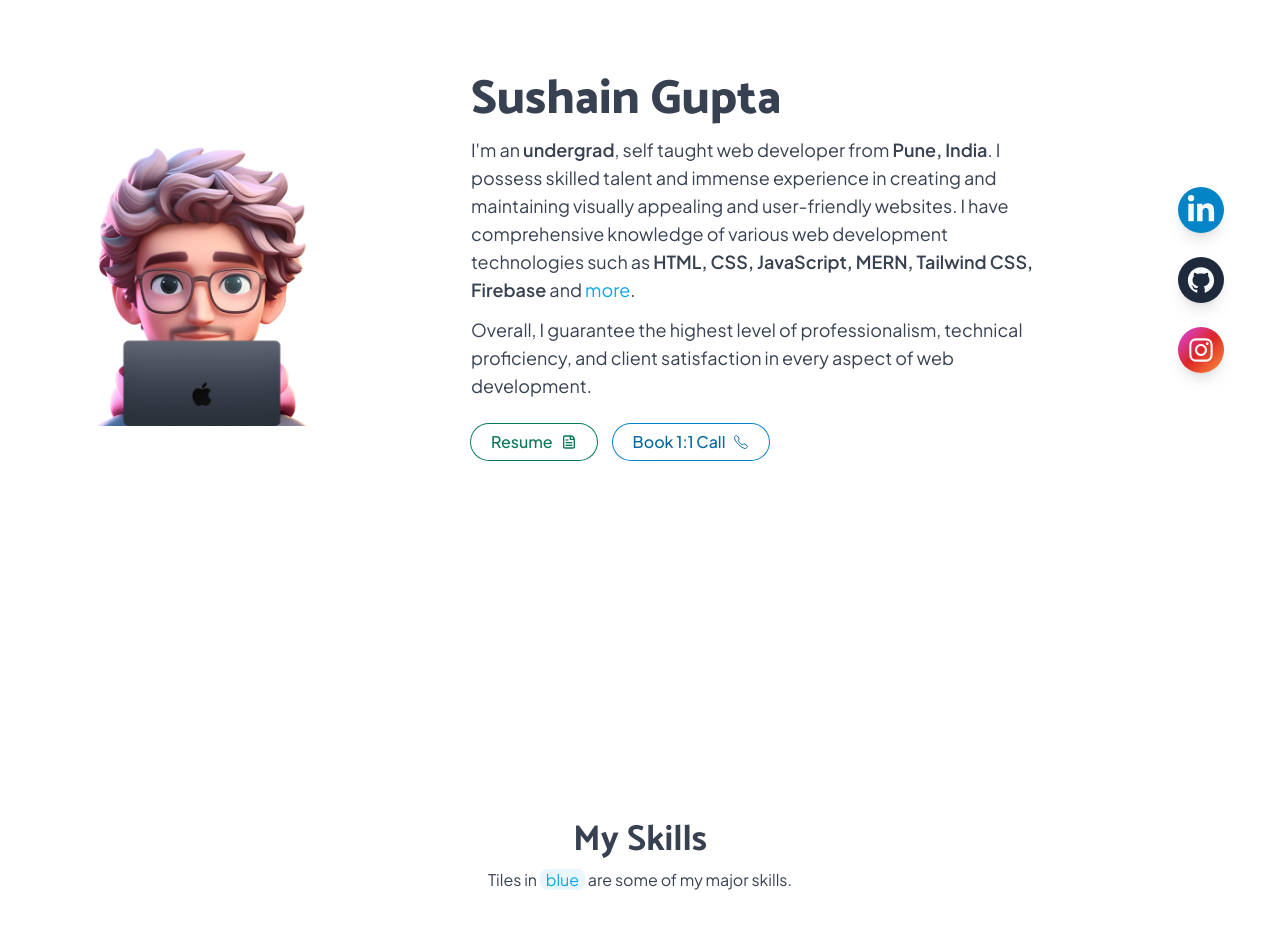
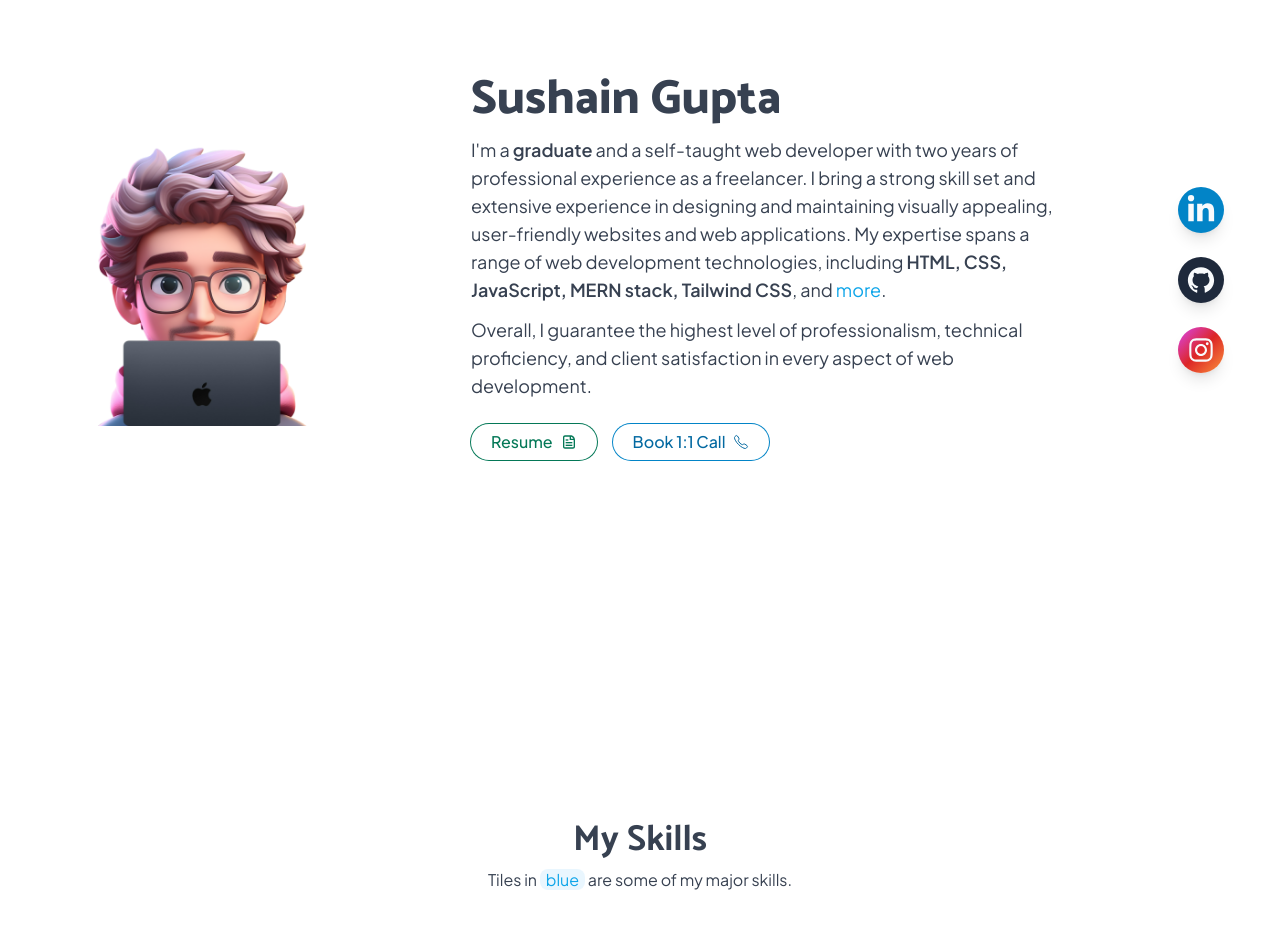
Before and after one commit to sushain-gupta/Portfolio-v3, a React (Vite) app: page / in a window 1280 px wide. Shown: the part 940-1872 px from the top of the page. Built offline with nearby package versions, Linux system fonts and the light colour scheme.

Commit message:
Chnage: about me text

```diff
--- a/src/Pages/Main/About/About.jsx
+++ b/src/Pages/Main/About/About.jsx
@@ -108,16 +108,9 @@ const About = () => {
 				<h2 className="hidden text-3xl font-extrabold lg:block xl:text-5xl heading">{about.firstName + " " + about.lastName}</h2>
 
 				<p className="my-3">
-					I'm an <span className="font-semibold">undergrad</span>, self taught
-					web developer from <span className="font-semibold">Pune, India</span>.
-					I possess skilled talent and immense experience in creating and
-					maintaining visually appealing and user-friendly websites. I have
-					comprehensive knowledge of various web development technologies such
-					as{" "}
+					I'm a <span className="font-semibold">graduate</span> and a self-taught web developer with two years of professional experience as a freelancer. I bring a strong skill set and extensive experience in designing and maintaining visually appealing, user-friendly websites and web applications. My expertise spans a range of web development technologies, including{" "}
 					<span className="font-semibold">
-						HTML, CSS, JavaScript, MERN, Tailwind CSS, Firebase{" "}
-					</span>
-					and{" "}
+						HTML, CSS, JavaScript, MERN stack, Tailwind CSS</span>, and{" "}
 
 					<Link
 						tabIndex={4}
```
